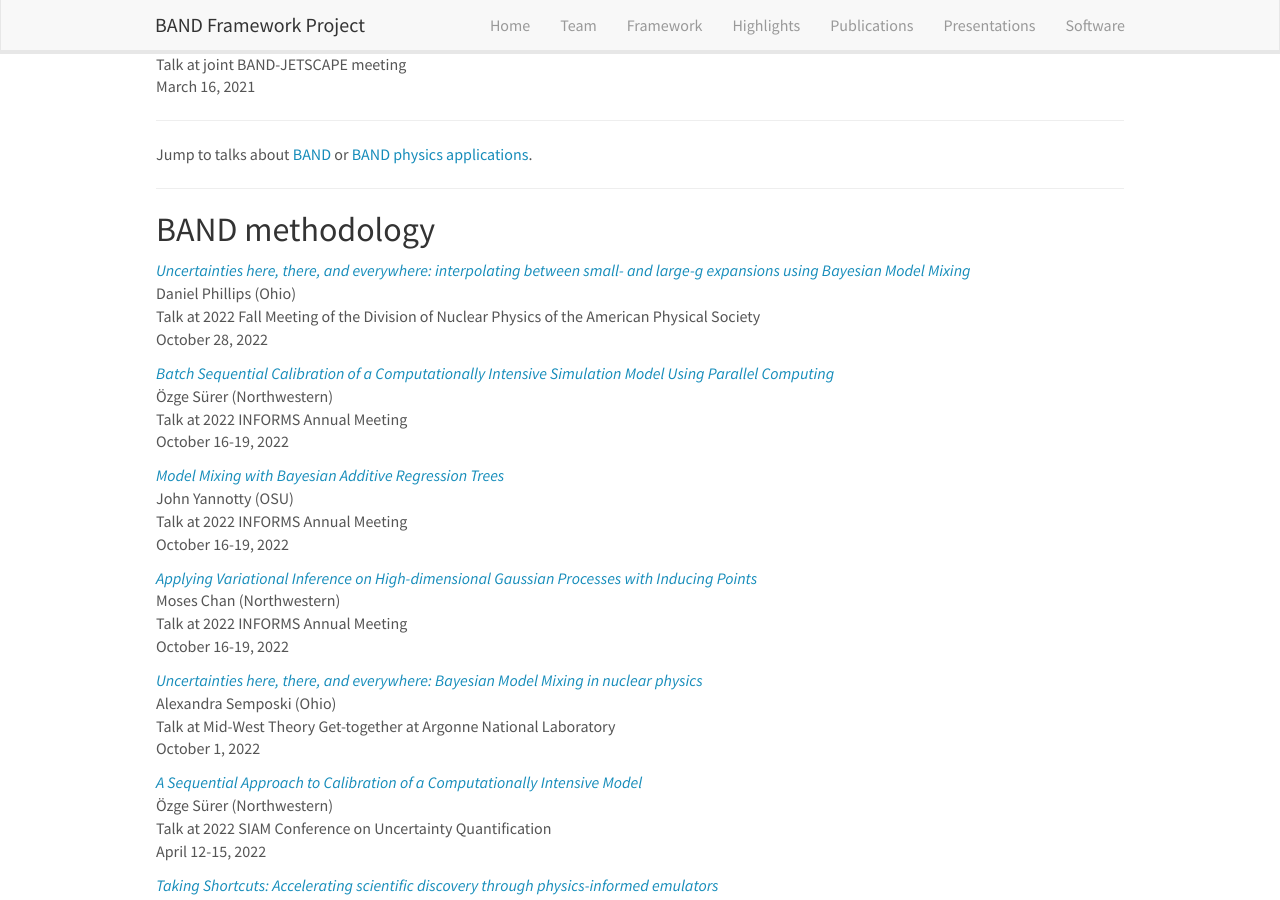
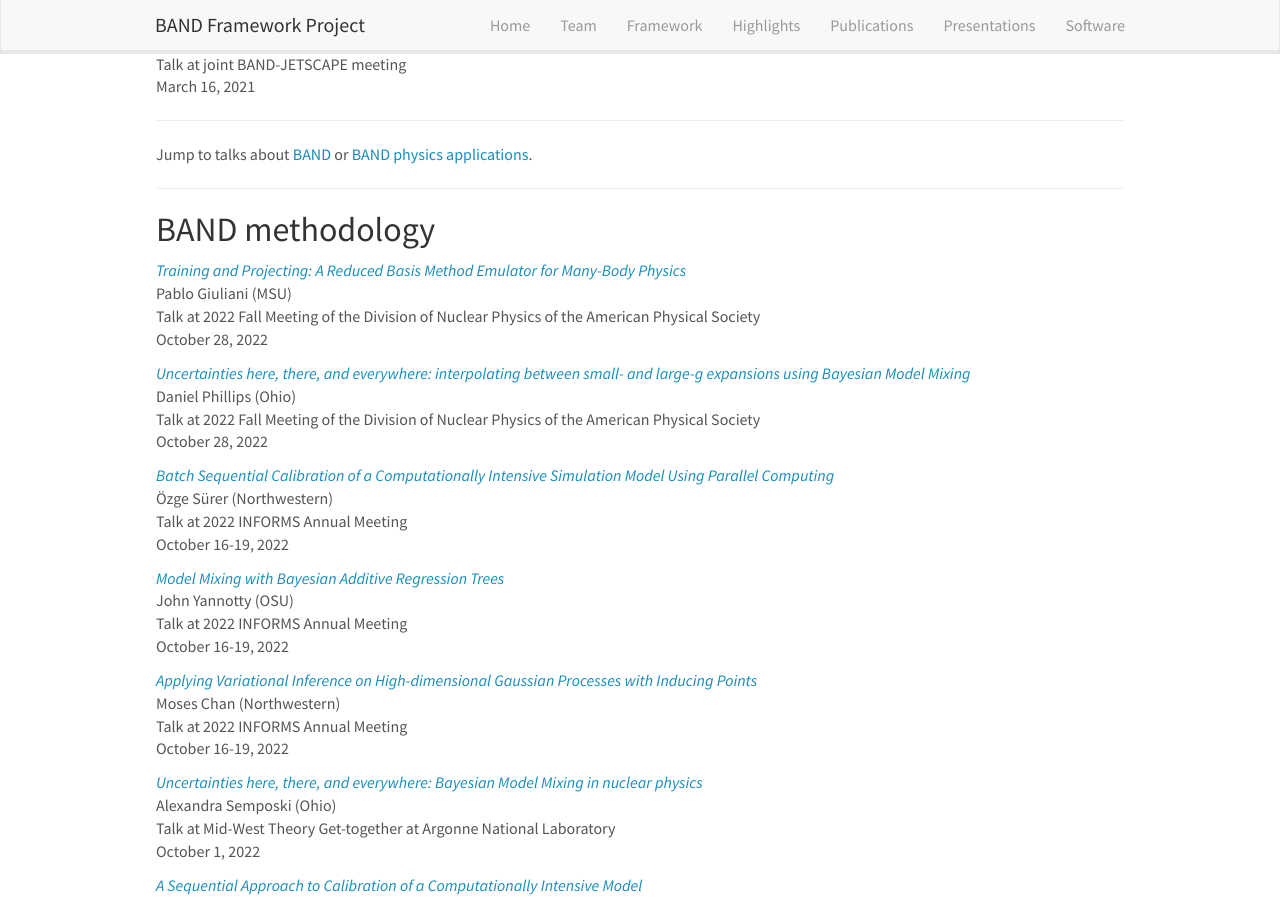
Before and after one commit to bandframework/bandframework.github.io, a Jekyll site: the page built from _pages/presentations.md, in a window 1280 px wide and 900 px high, scrolled down 701 px. Built offline with Jekyll 4.4.1, drawn with Linux system fonts in a browser that asks for light colours; nearby versions of some CDN libraries.

Commit message:
Update presentations.yml

```diff
--- a/_data/presentations.yml
+++ b/_data/presentations.yml
@@ -1,3 +1,16 @@
+- title: "Training and Projecting: A Reduced Basis Method Emulator for Many-Body Physics"
+  image:
+  location: >
+    Talk at 2022 Fall Meeting of the Division of Nuclear Physics of the American Physical Society
+  date: >
+    October 28, 2022
+  presenter: Pablo Giuliani (MSU)
+  link:
+    url: https://drive.google.com/file/d/1mI7zIij1-I58-bAVLKRDyYYwlnjd0Osp/view?usp=share_link
+  highlight: 0
+  type: methodology
+  news2:
+
 - title: "Uncertainties here, there, and everywhere: interpolating between small- and large-g expansions using Bayesian Model Mixing"
   image:
   location: >
```
